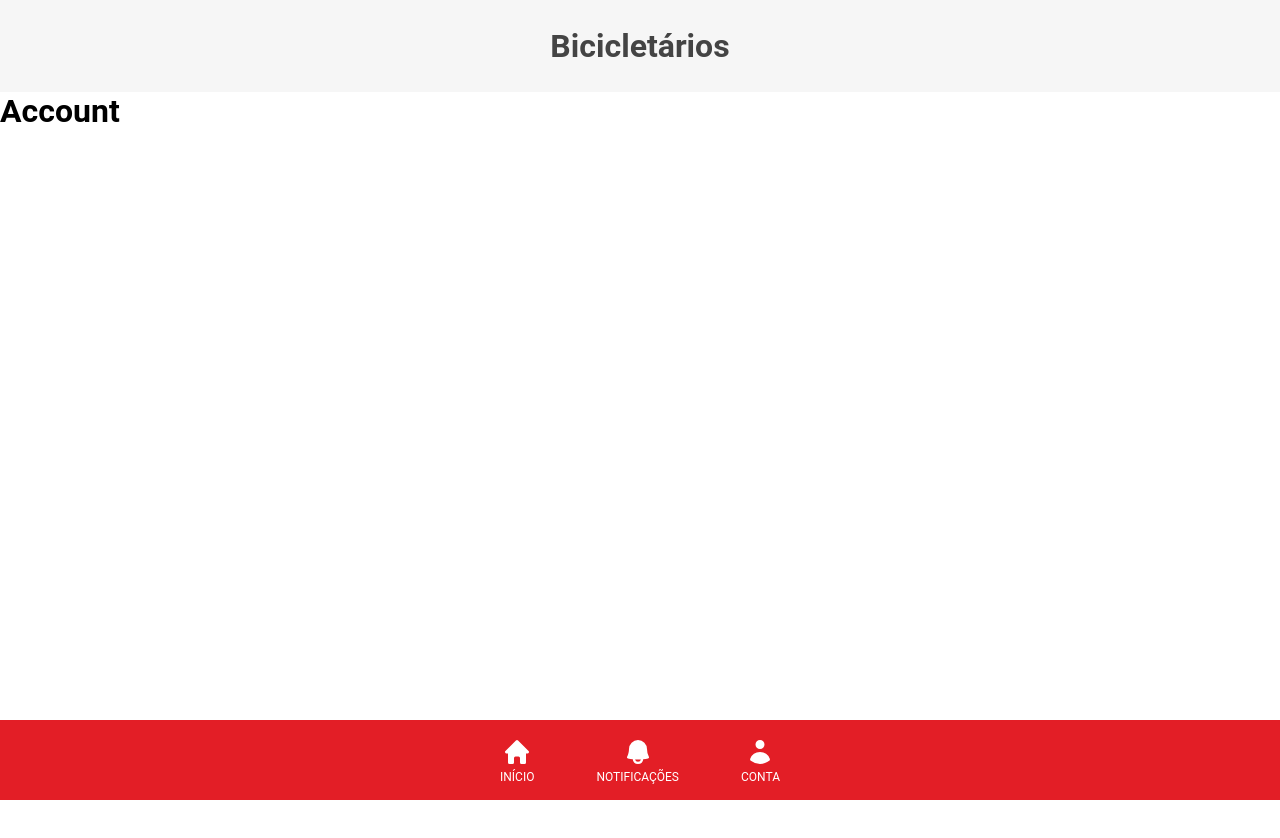
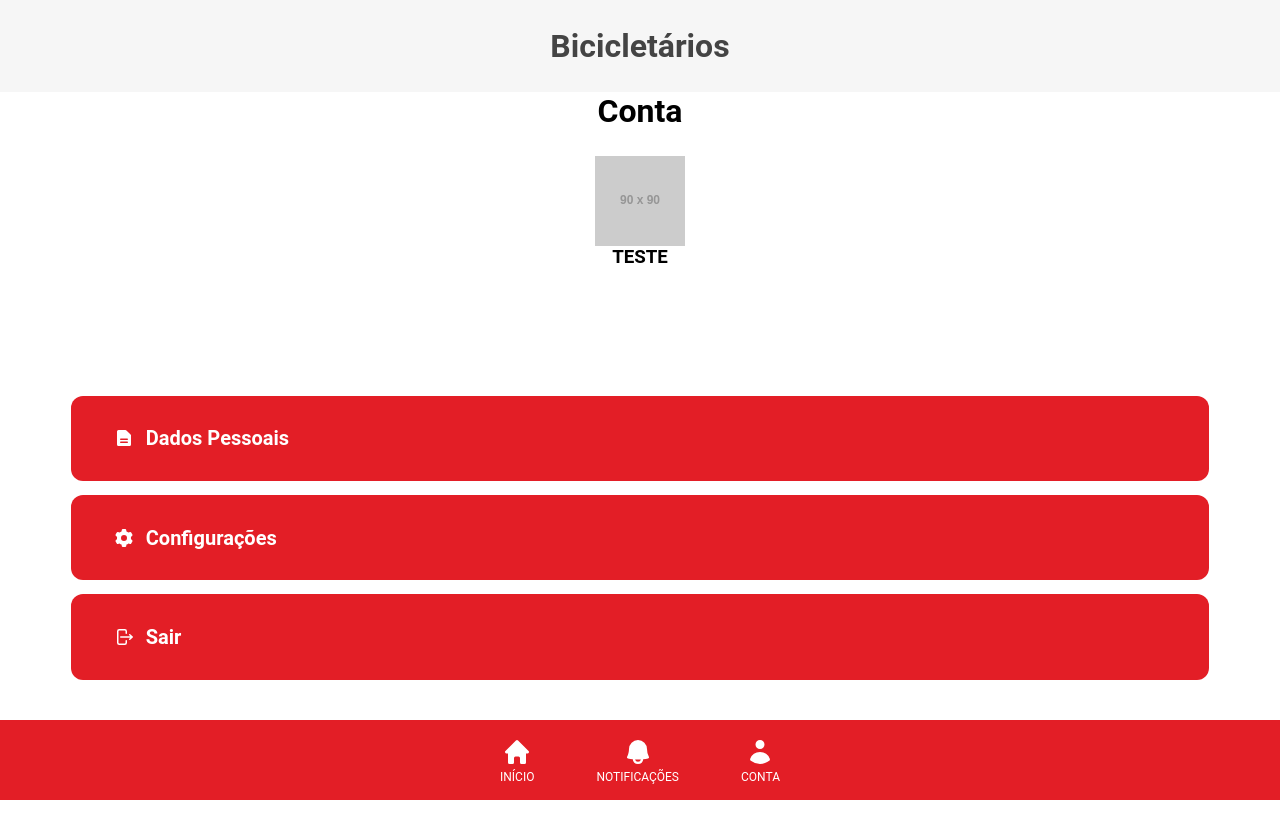
Before and after one commit to HG570/horse-rack, a React (Create React App) app: page /conta in a window 1280 px wide. Shown: the top 838 px of the page. Before the commit the page ends 800 px from the top, so only its background shows below. Built offline with nearby package versions, Linux system fonts and the light colour scheme.

Commit message:
build: options menu

```diff
--- a/src/pages/Account.js
+++ b/src/pages/Account.js
@@ -1,8 +1,32 @@
+import { Link } from 'react-router-dom'
+import styles from './Account.module.css'
+import { HiMiniArrowRightOnRectangle, HiMiniCog6Tooth, HiMiniDocumentText } from "react-icons/hi2";
+
 function Account() {
+    const name = 'Teste'
+    const userImage = 'https://via.placeholder.com/90.png'
     return (
-        <div>
-            <h1>Account</h1>
-        </div>
+        <>
+            <h1 className={styles.title}>Conta</h1>
+            <section className={styles.userInfo}>
+                <img src={userImage}></img>
+                <h3>{name}</h3>
+            </section>
+            <section className={styles.options}>
+                <Link to="/personal-info" className={styles.option}>
+                    <HiMiniDocumentText />
+                    <h4>Dados Pessoais</h4>
+                </Link>
+                <Link to="/config" className={styles.option}>
+                    <HiMiniCog6Tooth />
+                    <h4>Configurações</h4>
+                </Link>
+                <Link to="/signin" className={styles.option}>
+                    <HiMiniArrowRightOnRectangle />
+                    <h4>Sair</h4>
+                </Link>
+            </section>
+        </>
     )
 }
 
--- /dev/null
+++ b/src/pages/Account.module.css
@@ -0,0 +1,50 @@
+
+.title {
+    text-align: center;
+}
+
+.userInfo {
+    display: flex;
+    justify-content: center;
+    align-items: center;
+    list-style: none;
+    padding: 2%;
+    max-width: 100%;
+    text-transform: uppercase;
+    flex-direction: column;
+    margin-bottom: 8%;
+}
+.options {
+    padding: 0  5.556%  5.556%  5.556%;
+    display: flex;
+    align-items: center;
+    justify-content: center;
+    flex-wrap: wrap;
+    margin-bottom: 10%;
+    gap: 14px;
+}
+
+.option {
+    width: 100%;
+    background-color: var(--red-cptm);
+    box-sizing: border-box;
+    overflow: hidden;
+    transition: 0.5s;
+    position: relative;
+    flex-grow: 1;
+    height: 6.5vh;
+    flex-basis: 100%;
+    color: var(--white);
+    padding: 3.75%;
+    display: flex;
+    align-items: center;
+    border-radius: 12px;
+    font-size: 125%;
+    text-decoration: none;
+}
+
+
+.options svg {
+    padding-right: 12px;
+    color: var(--white);
+}
```
